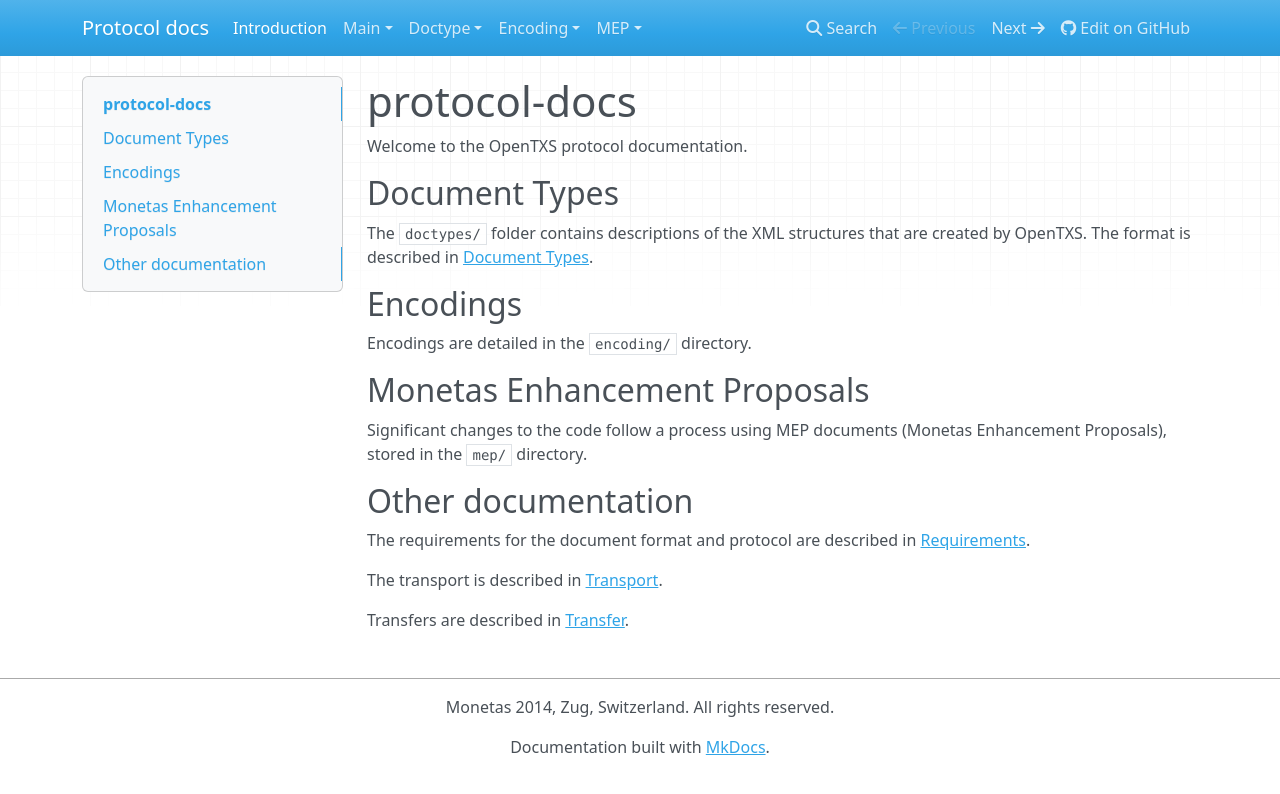
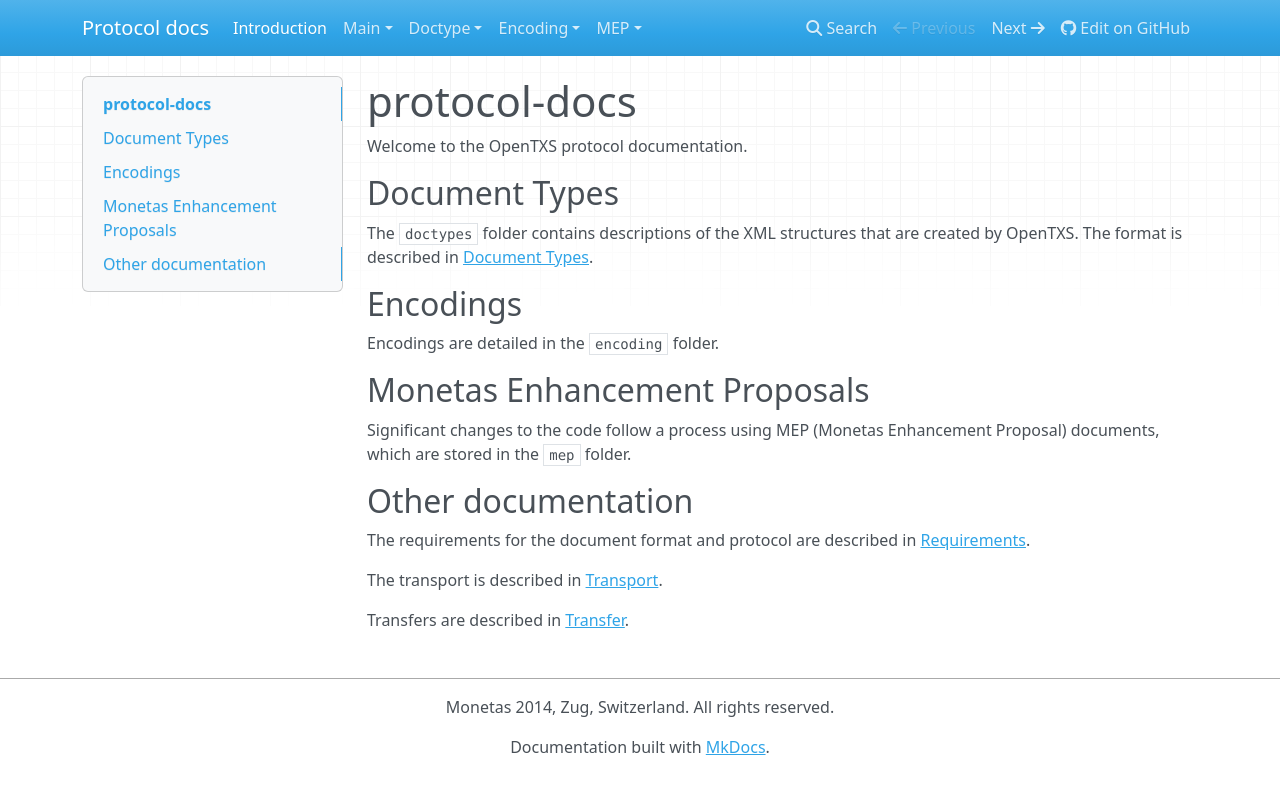
Before and after one commit to Open-Transactions/protocol-docs, an MkDocs documentation site: the page built from content/index.md, in a window 1280 px wide. Shown: the top 794 px of the page. Built offline with MkDocs 1.6.1, drawn with Linux system fonts in a browser that asks for light colours; nearby versions of some CDN libraries; old or Windows-style settings are respelled for this version of MkDocs.

Commit message:
Changed terms referring to folders/directories.

```diff
--- a/content/index.md
+++ b/content/index.md
@@ -4,18 +4,19 @@
 
 ## Document Types
 
-The `doctypes/` folder contains descriptions of the XML structures
+The `doctypes` folder contains descriptions of the XML structures
 that are created by OpenTXS. The format is described in
 [Document Types](DocumentTypes.md).
 
 ## Encodings
 
-Encodings are detailed in the `encoding/` directory.
+Encodings are detailed in the `encoding` folder.
 
 ## Monetas Enhancement Proposals
 
-Significant changes to the code follow a process using MEP documents
-(Monetas Enhancement Proposals), stored in the `mep/` directory.
+Significant changes to the code follow a process using MEP
+(Monetas Enhancement Proposal) documents,
+which are stored in the `mep` folder.
 
 ## Other documentation
 
```
